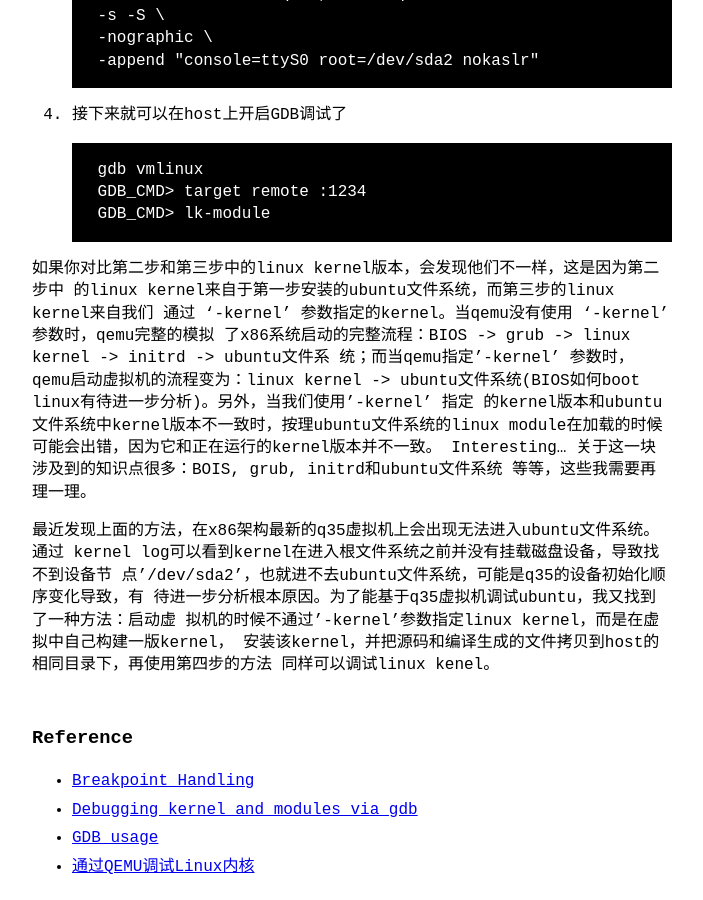
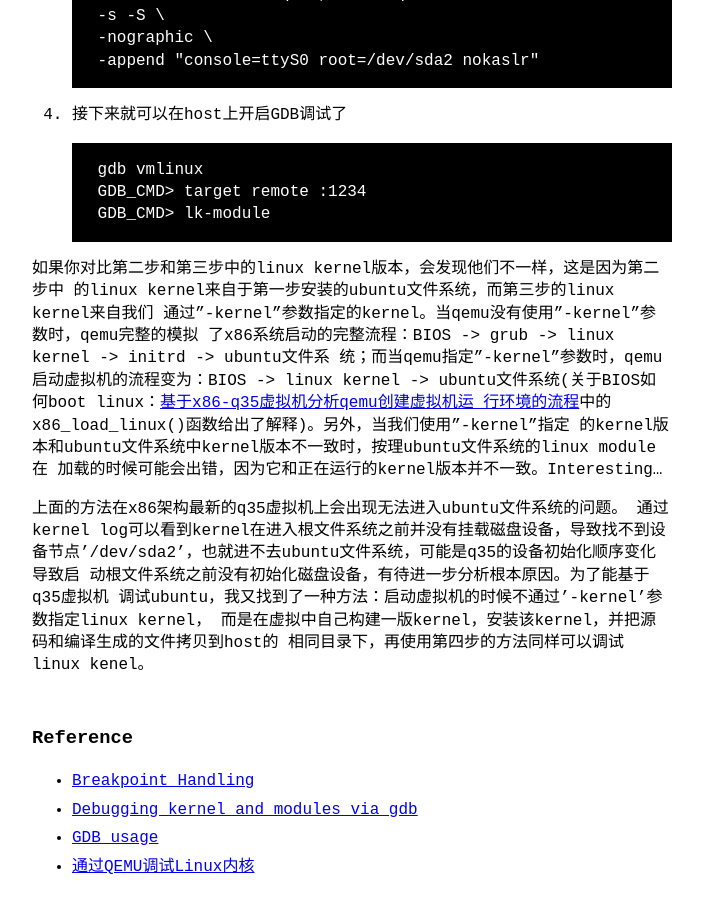
Before and after one commit to XueZitian/XueZitian.github.io, a Jekyll site: the page built from _posts/2022-03-16-using-qemu-GDB-debug-linux-kernel.md, in a window 1280 px wide and 900 px high, scrolled down 3459 px. Shown: the whole window, without its empty margins (288-991 px from the left). Built offline with Jekyll 4.4.1, drawn with Linux system fonts in a browser that asks for light colours; some of the changed text lies outside the part shown.

Commit message:
modify qemu debug kernel

````diff
--- a/_posts/2022-03-16-using-qemu-GDB-debug-linux-kernel.md
+++ b/_posts/2022-03-16-using-qemu-GDB-debug-linux-kernel.md
@@ -14,19 +14,19 @@ breakpoint的功能。关于GDB的详细使用方法和原理，官网提供了
 
 breakpoint的实现方法有两种：hardware和software。
 
-hardware breakpoint一般需要soc在硬件层面提供支持，比如soc提供了一个专用的
-register用来存储breakpoint address，当PC(program counter register)等于breakpoint
-register的值，cpu就会触发一个exception，并报给GDB。另外，硬件层面的debug可以
-实现一些更强大的功能，像data watchpoint(当一个地址发生读写操作时，可以产生
-exception，很适合用来定位踩内存的问题)，以及非侵入式的debug(trace pc addresss or
-data value等，很适合用来分析performance)。不过这些debug功能一般需要借助昂贵的
-调试工具，像trace32，DS5。有兴趣的可以去详细看看arm的coresight debug框架。
+hardware breakpoint一般需要soc在硬件层面提供支持，比如soc提供一个特殊register来
+存储breakpoint address，当PC指针等于这个特殊register的值，cpu就会触发一个exception，
+并报给GDB。另外，硬件层面的debug可以实现一些更强大的功能，比如：data watchpoint，
+当一个地址发生读写操作时，可以产生exception，很适合用来定位踩内存的问题；非侵入
+式的debug(trace pc addresss or data value等)，很适合用来分析performance。不过这
+些debug功能一般需要借助昂贵的调试工具，像trace32，DS5。关于硬件层面支持的debug，
+不同的架构技术手段不太一样，像arm是一套coresight debug框架。
 
-software breakpoint的原理是：当我们设置一个breakpoint时，GDB将会使用一个非法或者
-breakpoint专用指令替换断点位置的指令，它将引起一个exception，这样当程序执行到这
-个位置，GDB就可以借助exception去停止程序。当用户想要继续执行程序时，首先GDB会恢
-复原来的指令，然后继续执行。因此，被调试程序所在的内存必须是可写的，不能存放在
-ROM中，像linux kernel的kprobe技术的实现原理与software breakpoint类似。
+software breakpoint的原理是：当我们设置一个breakpoint时，GDB将会使用一个非法指令
+（或breakpoint专用指令）替换断点位置的指令，使cpu产生一个exception，这样当程序执
+行到这个位置，GDB就可以借助exception去停止程序。当用户想要继续执行程序时，GDB首
+先会恢复原来的指令，然后继续执行。因此，被调试程序所在的内存必须是可写的，不能存
+放在ROM中，像linux kernel的kprobe技术的实现原理与software breakpoint类似。
 
 ### GDB常用命令
 
@@ -107,8 +107,8 @@ Qemu and GDB][4]。
 
 上面这篇文章只介绍到了使用initrd作为linux的根文件系统的调试环境。那么如果我们想
 完整的运行ubuntu系统，只需要在linux boot的时候告诉kernel，ubuntu的根文件系统在那
-个设备节点，并在这个设备节点安装好ubuntu文件系统，就可以顺利的从initrd转移到
-ubuntu系统了。具体的操作步骤如下：
+个设备节点，并在这个设备节点安装好ubuntu文件系统，就可以顺利的从initrd转移到ubuntu系
+统了。具体的操作步骤如下：
 1. 安装ubuntu虚拟机，和正常安装ubuntu虚拟机的流程一样
 ```bash
 qemu-img create -f qcow2 ubuntu.qcow 20G
@@ -149,22 +149,21 @@ qemu-system-x86_64 -m 4096 \
 
 如果你对比第二步和第三步中的linux kernel版本，会发现他们不一样，这是因为第二步中
 的linux kernel来自于第一步安装的ubuntu文件系统，而第三步的linux kernel来自我们
-通过 '-kernel' 参数指定的kernel。当qemu没有使用 '-kernel' 参数时，qemu完整的模拟
+通过"-kernel"参数指定的kernel。当qemu没有使用"-kernel"参数时，qemu完整的模拟
 了x86系统启动的完整流程：BIOS -> grub -> linux kernel -> initrd -> ubuntu文件系
-统；而当qemu指定'-kernel' 参数时，qemu启动虚拟机的流程变为：linux kernel ->
-ubuntu文件系统(BIOS如何boot linux有待进一步分析)。另外，当我们使用'-kernel' 指定
-的kernel版本和ubuntu文件系统中kernel版本不一致时，按理ubuntu文件系统的linux
-module在加载的时候可能会出错，因为它和正在运行的kernel版本并不一致。
-Interesting... 关于这一块涉及到的知识点很多：BOIS, grub, initrd和ubuntu文件系统
-等等，这些我需要再理一理。
+统；而当qemu指定"-kernel"参数时，qemu启动虚拟机的流程变为：BIOS -> linux kernel
+-> ubuntu文件系统(关于BIOS如何boot linux：[基于x86-q35虚拟机分析qemu创建虚拟机运
+行环境的流程][8]中的x86_load_linux()函数给出了解释)。另外，当我们使用"-kernel"指定
+的kernel版本和ubuntu文件系统中kernel版本不一致时，按理ubuntu文件系统的linux module在
+加载的时候可能会出错，因为它和正在运行的kernel版本并不一致。Interesting...
 
-最近发现上面的方法，在x86架构最新的q35虚拟机上会出现无法进入ubuntu文件系统。通过
-kernel log可以看到kernel在进入根文件系统之前并没有挂载磁盘设备，导致找不到设备节
-点'/dev/sda2'，也就进不去ubuntu文件系统，可能是q35的设备初始化顺序变化导致，有
-待进一步分析根本原因。为了能基于q35虚拟机调试ubuntu，我又找到了一种方法：启动虚
-拟机的时候不通过'-kernel'参数指定linux kernel，而是在虚拟中自己构建一版kernel，
-安装该kernel，并把源码和编译生成的文件拷贝到host的相同目录下，再使用第四步的方法
-同样可以调试linux kenel。
+上面的方法在x86架构最新的q35虚拟机上会出现无法进入ubuntu文件系统的问题。
+通过kernel log可以看到kernel在进入根文件系统之前并没有挂载磁盘设备，导致找不到设
+备节点'/dev/sda2'，也就进不去ubuntu文件系统，可能是q35的设备初始化顺序变化导致启
+动根文件系统之前没有初始化磁盘设备，有待进一步分析根本原因。为了能基于q35虚拟机
+调试ubuntu，我又找到了一种方法：启动虚拟机的时候不通过'-kernel'参数指定linux kernel，
+而是在虚拟中自己构建一版kernel，安装该kernel，并把源码和编译生成的文件拷贝到host的
+相同目录下，再使用第四步的方法同样可以调试linux kenel。
 
 ### Reference
 * [Breakpoint Handling][1]
````
Also changed, not shown: other parts of _posts/2022-03-16-using-qemu-GDB-debug-linux-kernel.md (+3 -2 lines).
